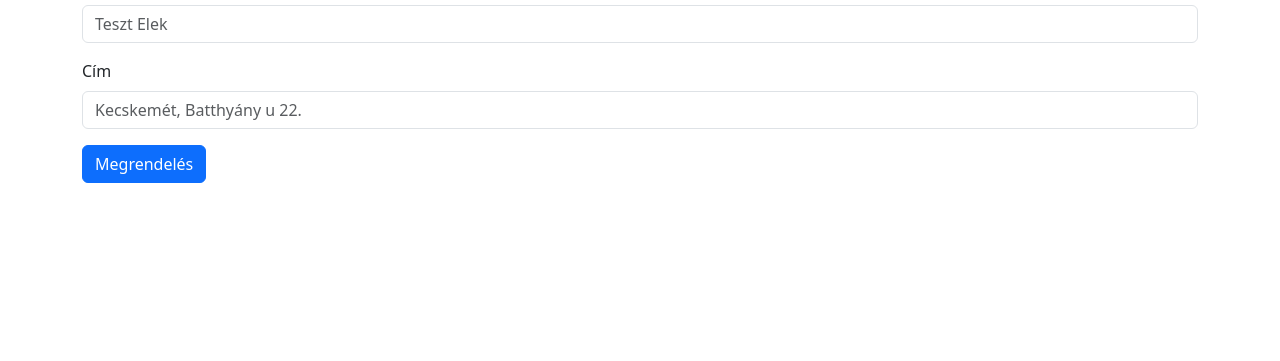
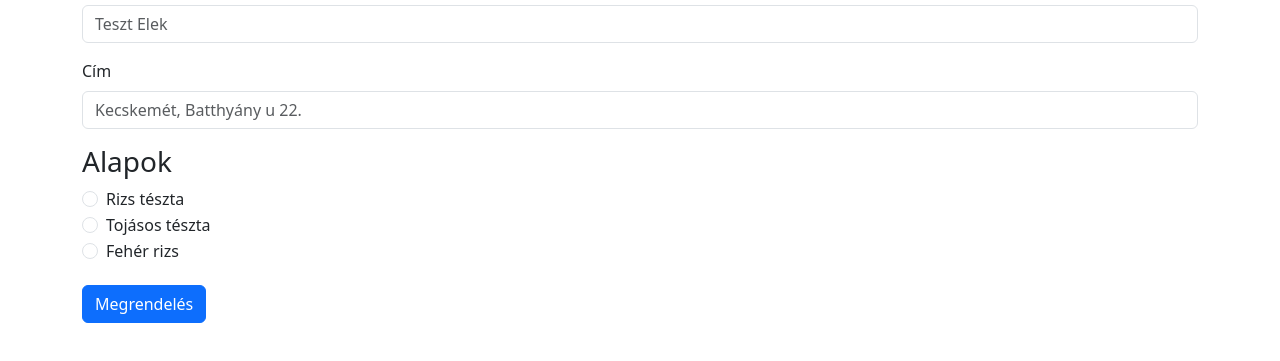
Before and after one commit to 1Snake001/takeout-restaurant-form, a plain HTML site: page frontend/public/index.html in a window 1280 px wide. Shown: the part 159-520 px from the top of the page. Drawn offline with nearby package versions, Linux system fonts and the light colour scheme.

Commit message:
radio bases added to form

```diff
--- a/frontend/public/index.html
+++ b/frontend/public/index.html
@@ -10,7 +10,7 @@
       integrity="sha384-GLhlTQ8iRABdZLl6O3oVMWSktQOp6b7In1Zl3/Jr59b6EGGoI1aFkw7cmDA6j6gD"
       crossorigin="anonymous"
     />
-    <link rel="stylesheet" href="./style/style.css">
+    <link rel="stylesheet" href="./style/style.css" />
     <title>Document</title>
   </head>
   <body>
@@ -20,27 +20,75 @@
       <form class="needs-validation" novalidate>
         <div class="mb-3">
           <label for="name" class="form-label">Név</label>
-            <input type="text"
+          <input
+            type="text"
             class="form-control"
             id="name"
             placeholder="Teszt Elek"
-            required >
+            required
+          />
           <div class="invalid-feedback">A név kitöltése kötelező!</div>
         </div>
         <div class="mb-3">
           <label for="address" class="form-label">Cím</label>
-            <input type="text"
+          <input
+            type="text"
             class="form-control"
             id="address"
             placeholder="Kecskemét, Batthyány u 22."
-            required >
-            <div class="invalid-feedback"> A cím kitöltése kötelező!</div>
+            required
+          />
+          <div class="invalid-feedback">A cím kitöltése kötelező!</div>
+        </div>
+        <h3 id="base">Alapok</h3>
+        <div class="form-check">
+          <input
+            class="form-check-input"
+            type="radio"
+            name="base"
+            id="rice-noodles"
+            value="rice noodles"
+            required
+          />
+          <label class="form-check-label" for="rice-noodles">
+            Rizs tészta
+          </label>
+        </div>
+        <div class="form-check">
+          <input
+            class="form-check-input"
+            type="radio"
+            name="base"
+            id="egg-noodles"
+            value="egg noodles"
+            required
+          />
+          <label class="form-check-label" for="egg-noodles">
+            Tojásos tészta
+          </label>
+        </div>
+
+        <div class="form-check">
+          <input
+            class="form-check-input"
+            type="radio"
+            name="base"
+            id="white-rice"
+            value="white rice"
+            required
+          />
+          <label class="form-check-label" for="white-rice"> Fehér rizs </label>
+          <div class="invalid-feedback">Alap választása kötelező!</div>
         </div>
         <button type="submit" class="btn btn-primary">Megrendelés</button>
       </form>
     </div>
 
-    <script src="https://cdn.jsdelivr.net/npm/bootstrap@5.3.0-alpha1/dist/js/bootstrap.bundle.min.js" integrity="sha384-w76AqPfDkMBDXo30jS1Sgez6pr3x5MlQ1ZAGC+nuZB+EYdgRZgiwxhTBTkF7CXvN" crossorigin="anonymous"></script>
+    <script
+      src="https://cdn.jsdelivr.net/npm/bootstrap@5.3.0-alpha1/dist/js/bootstrap.bundle.min.js"
+      integrity="sha384-w76AqPfDkMBDXo30jS1Sgez6pr3x5MlQ1ZAGC+nuZB+EYdgRZgiwxhTBTkF7CXvN"
+      crossorigin="anonymous"
+    ></script>
     <script src="app.js"></script>
   </body>
 </html>
--- a/frontend/public/style/style.css
+++ b/frontend/public/style/style.css
@@ -1,3 +1,7 @@
 .container{
     margin-top: 30px;
 }
+
+.btn-primary{
+    margin: 20px 0 20px 0;
+}
```
Also changed, not shown: 1 other file. Lines whose indentation alone changed are shown as unchanged.
